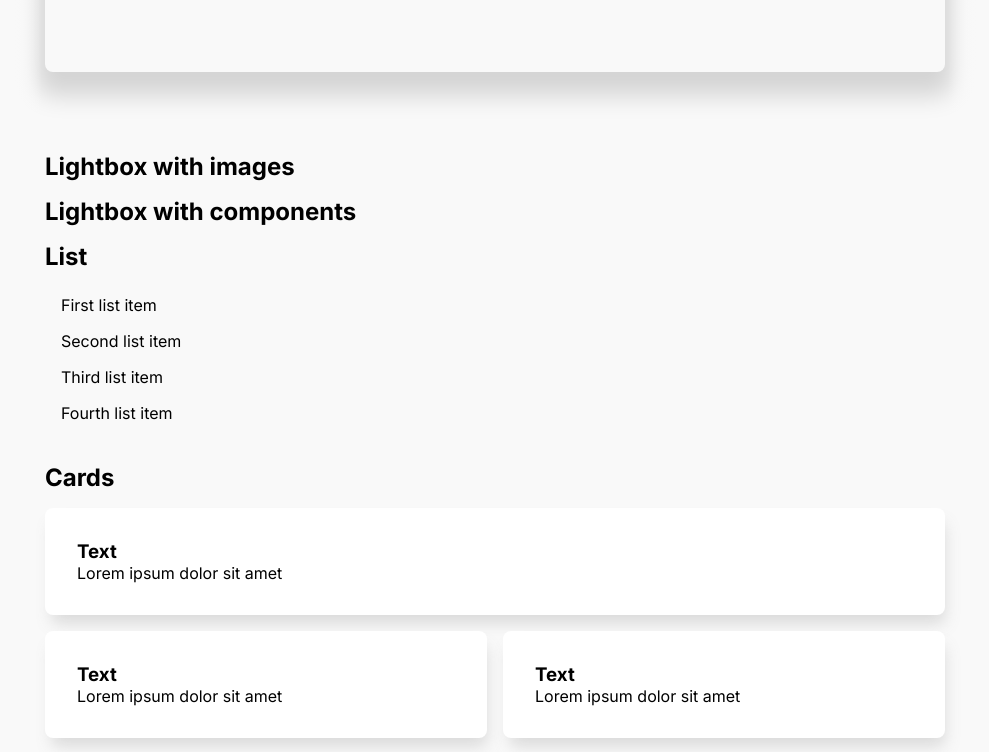
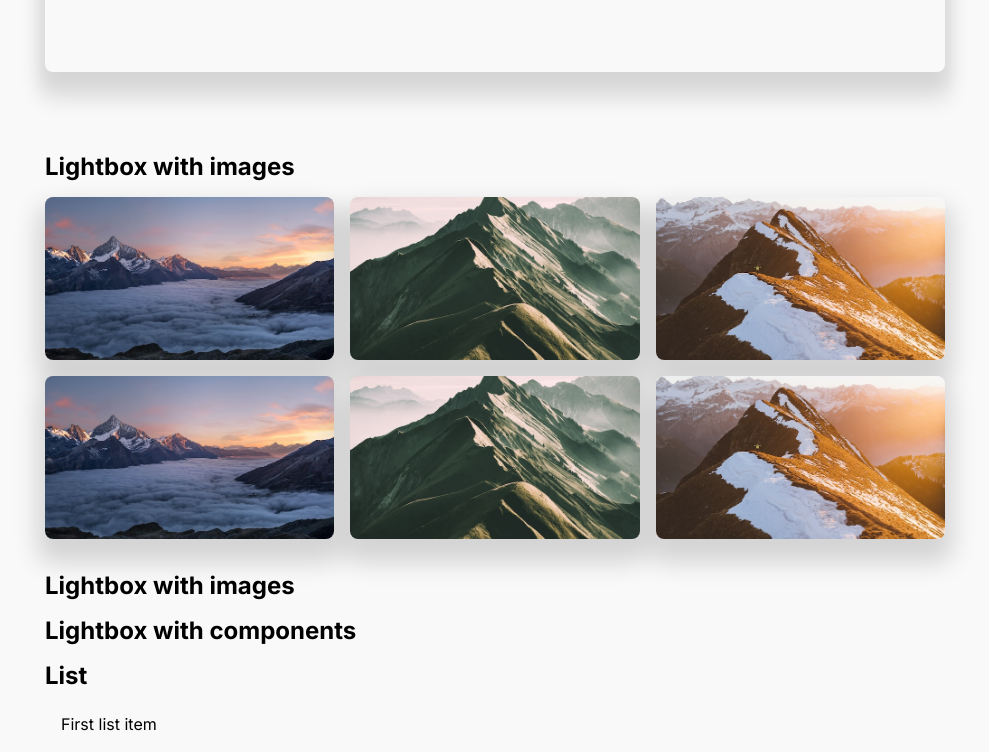
Before and after one commit to cristian-albu/acj-v2, a Next.js app: page /stylesheet in a window 1280 px wide. Shown: the part 2326-3078 px from the top of the page, without its empty margins (145-1134 px from the left). Built offline with nearby package versions, Linux system fonts and the light colour scheme.

Commit message:
lightbox part 1

```diff
--- /dev/null
+++ b/shared/components/presentation/Lightbox.tsx
@@ -0,0 +1,147 @@
+"use client";
+import React, { CSSProperties, use, useEffect, useId, useRef, useState } from "react";
+import styles from "./presentation.module.scss";
+import { TPresentationComponent, TPresentationImages } from "./types";
+import PresentationItem from "./PresentationItem";
+import { createPortal } from "react-dom";
+import Button from "../layout/Button";
+import { getFocusableElements } from "@/shared/lib/getFocusableElements";
+
+const basePresItemStyle: CSSProperties = { scale: 1, opacity: 1 };
+const activePresItemStyle: CSSProperties = { scale: 1.5, zIndex: 50, opacity: 0 };
+
+const Lightbox: React.FC<TPresentationImages> = ({ type, presentationItems }) => {
+    const lightboxIdPrefix = useId();
+    const modalIdPrefix = useId();
+    const lightboxRef = useRef<HTMLDivElement | null>(null);
+    const lightboxContainerRef = useRef<HTMLDivElement | null>(null);
+    const [isLightboxOpen, setIsLightboxOpen] = useState(false);
+
+    const [currIndex, setCurrIndex] = useState(0);
+
+    const handleItemClick = (index: number) => {
+        setCurrIndex(index);
+        setIsLightboxOpen((prev) => !prev);
+    };
+
+    const handleModalClose = () => {
+        setIsLightboxOpen(false);
+
+        const { elements } = getFocusableElements(lightboxContainerRef.current as HTMLDivElement);
+        const target = elements.findIndex((element) => element.id === `${lightboxIdPrefix}-presentation-item-${currIndex}`);
+        elements[target].focus();
+    };
+
+    const handlePrevious = () => {
+        if (currIndex === 0) {
+            setCurrIndex(presentationItems.length - 1);
+        } else {
+            setCurrIndex(currIndex - 1);
+        }
+    };
+
+    const handleNext = () => {
+        if (currIndex === presentationItems.length - 1) {
+            setCurrIndex(0);
+        } else {
+            setCurrIndex(currIndex + 1);
+        }
+    };
+
+    const onKeyDown = (e: React.KeyboardEvent<HTMLDivElement>) => {
+        if (isLightboxOpen) {
+            if (e.key === "Escape") {
+                e.preventDefault();
+                handleModalClose();
+            }
+
+            if (e.key === "ArrowLeft") {
+                e.preventDefault();
+                handlePrevious();
+            }
+
+            if (e.key === "ArrowRight") {
+                e.preventDefault();
+                handleNext();
+            }
+
+            if (e.key === "Tab") {
+                e.preventDefault();
+            }
+        }
+    };
+
+    const handleLightboxContainerKeydown = (e: React.KeyboardEvent<HTMLDivElement>) => {
+        console.log(e.key);
+        if (e.key === "Enter" || e.key === " ") {
+            e.preventDefault();
+            handleItemClick(currIndex);
+        }
+
+        if (e.key === "ArrowLeft") {
+            e.preventDefault();
+            handlePrevious();
+        }
+
+        if (e.key === "ArrowRight") {
+            e.preventDefault();
+            handleNext();
+        }
+    };
+
+    return (
+        <div className={styles.lightboxWrapper} ref={lightboxRef} onKeyDown={onKeyDown}>
+            <div
+                className={styles.lightboxContainer}
+                role="listbox"
+                tabIndex={0}
+                ref={lightboxContainerRef}
+                onKeyDown={handleLightboxContainerKeydown}
+            >
+                {presentationItems.map((item, index) => (
+                    <PresentationItem
+                        idPrefix={lightboxIdPrefix}
+                        key={index.toString()}
+                        item={item.item}
+                        type={type}
+                        index={index}
+                        draggable={false}
+                        className={styles.presItem}
+                        tabIndex={0}
+                        onClick={() => handleItemClick(index)}
+                        style={index === currIndex && isLightboxOpen ? activePresItemStyle : basePresItemStyle}
+                        onFocus={() => setCurrIndex(index)}
+                    />
+                ))}
+            </div>
+
+            {isLightboxOpen &&
+                createPortal(
+                    <div className={styles.lightboxModal} tabIndex={0} role="listbox">
+                        <div className={styles.lightboxBackground} onClick={handleModalClose} />
+
+                        <div className={styles.modalContainer}>
+                            <Button onClick={handlePrevious}>{"<"}</Button>
+                            <PresentationItem
+                                idPrefix={modalIdPrefix}
+                                key={currIndex.toString()}
+                                item={presentationItems[currIndex].item}
+                                type={type}
+                                index={currIndex}
+                                draggable={false}
+                                tabIndex={0}
+                                className={styles.presItem}
+                            />
+                            <Button onClick={handleNext}>{">"}</Button>
+                        </div>
+                        <Button onClick={handleModalClose} id={styles.closeBtn}>
+                            X
+                        </Button>
+                    </div>,
+                    document.body
+                )}
+        </div>
+    );
+};
+
+export default Lightbox;
--- a/shared/components/presentation/PresentationItem.tsx
+++ b/shared/components/presentation/PresentationItem.tsx
@@ -15,24 +15,34 @@ import { TImage, TPresentationItem } from "./types";
 export const PresentationItem: React.FC<TPresentationItem> = ({
     item,
     type,
+    idPrefix,
     className,
     style,
     index,
+    draggable = true,
+    tabIndex,
     onFocus,
+    onClick,
     eventHandlers,
 }) => {
     const handleFocus = () => {
         onFocus && onFocus();
     };
+
+    const handleClick = () => {
+        onClick && onClick();
+    };
     return (
         <div
+            id={`${idPrefix}-presentation-item-${index}`}
             className={className}
-            draggable={true}
+            draggable={draggable}
             style={style}
-            aria-label={`Slide number: ${index + 1}`}
-            role="option"
-            tabIndex={0}
+            aria-label={`Item number: ${index + 1} ${(type === "images" && (item as TImage).alt) || ""}`}
+            role={type === "components" || tabIndex === 0 ? "option" : "img"}
+            tabIndex={tabIndex === 0 ? 0 : -1 || type === "images" ? -1 : 0}
             onFocus={handleFocus}
+            onClick={handleClick}
             {...eventHandlers}
         >
             {type === "components" ? (
@@ -43,7 +53,7 @@ export const PresentationItem: React.FC<TPresentationItem> = ({
                         src={(item as TImage).src}
                         width={600}
                         height={600}
-                        alt={(item as TImage).alt || "slider image"}
+                        alt={(item as TImage).alt || "image"}
                         className={styles.img}
                     />
                 </div>
--- a/shared/components/presentation/Slider.tsx
+++ b/shared/components/presentation/Slider.tsx
@@ -1,9 +1,8 @@
 "use client";
-import React, { useEffect, useRef, useState } from "react";
+import React, { useRef, useState } from "react";
 import styles from "./presentation.module.scss";
 import { TImage, TPresentationComponent, TPresentationProps } from "./types";
 import Button from "../layout/Button";
-import getEffectiveBackgroundColor from "@/shared/lib/getEffectiveBackgroundColor";
 import PresentationItem from "./PresentationItem";
 import isCurrPrevOrNextIndex from "./utils/isCurrPrevOrNextIndex";
 import PresentationOverlay from "./utils/PresentationOverlay";
--- a/shared/components/presentation/Tabs.tsx
+++ b/shared/components/presentation/Tabs.tsx
@@ -8,6 +8,7 @@ import PresentationOverlay from "./utils/PresentationOverlay";
 
 const Tabs: React.FC<TPresentationProps> = ({ type, presentationItems }) => {
     const [currIndex, setCurrIndex] = useState(0);
+
     return (
         <div
             className={`${styles.tabs} ${type === "images" ? styles.tabImages : ""}`}
@@ -20,6 +21,7 @@ const Tabs: React.FC<TPresentationProps> = ({ type, presentationItems }) => {
                     <Button
                         key={index.toString()}
                         role="option"
+                        btnStyle={index === currIndex ? undefined : "outline"}
                         onClick={() => setCurrIndex(index)}
                         aria-label={`slider button that navigates to the tab number ${index + 1}. ${
                             type === "images" ? (item.item as TImage).alt || "" : ""
--- a/shared/components/presentation/presentation.module.scss
+++ b/shared/components/presentation/presentation.module.scss
@@ -141,7 +141,7 @@
             border-radius: 0.5rem;
             outline: 2px solid transparent;
             box-shadow: 0rem 1rem 1.5rem 0.5rem rgba(0, 0, 0, 0.15);
-            transition: translate 0.5s ease-in-out, opacity 0.5s ease-in-out, box-shadow 0.5s, outline 0.5s;
+            transition: translate 0.5s ease-in-out, transform 0.5s ease-in-out, box-shadow 0.5s, outline 0.5s;
         }
     }
 
@@ -160,6 +160,105 @@
         & > button {
             flex-grow: 1;
         }
+    }
+}
+
+.lightboxWrapper {
+    width: 100%;
+    display: flex;
+    flex-direction: column;
+    justify-content: center;
+    align-items: center;
+
+    & .lightboxContainer {
+        width: 100%;
+        display: grid;
+        grid-template-columns: repeat(3, 1fr);
+        gap: 1rem;
+
+        & .presItem {
+            width: 100%;
+            aspect-ratio: 16/9;
+            flex-grow: 0;
+            flex-shrink: 0;
+            position: relative;
+            display: flex;
+            justify-content: center;
+            align-items: center;
+            overflow: hidden;
+            cursor: pointer;
+            border-radius: 0.5rem;
+            outline: 2px solid transparent;
+            box-shadow: 0rem 1rem 1.5rem 0.5rem rgba(0, 0, 0, 0.15);
+            transition: translate 0.35s ease-in-out, scale 0.35s ease-in-out, box-shadow 0.35s, outline 0.35s,
+                opacity 0.35s ease-in-out;
+
+            &:focus-visible {
+                outline: 2px solid black;
+            }
+        }
+    }
+}
+
+.lightboxModal {
+    width: 100%;
+    height: 100%;
+    position: fixed;
+    left: 0;
+    top: 0;
+    display: flex;
+    justify-content: center;
+    align-items: center;
+    z-index: 100;
+    animation: fadeIn 0.5s ease-in-out;
+    overflow: hidden;
+    backdrop-filter: blur(0.5rem);
+
+    & .lightboxBackground {
+        width: 100%;
+        height: 100%;
+        position: absolute;
+        left: 0;
+        top: 0;
+        display: flex;
+        justify-content: center;
+        align-items: center;
+        z-index: 1;
+        background-color: rgba(0, 0, 0, 0.8);
+    }
+
+    & .modalContainer {
+        width: 100%;
+        height: 100%;
+        display: flex;
+        justify-content: center;
+        align-items: center;
+        position: relative;
+        gap: 1rem;
+
+        & .presItem {
+            width: 60%;
+            aspect-ratio: 16/9;
+            position: relative;
+            display: flex;
+            justify-content: center;
+            align-items: center;
+            border-radius: 0.5rem;
+            overflow: hidden;
+            z-index: 2;
+            box-shadow: 0rem 1rem 1.5rem 0.5rem rgba(0, 0, 0, 0.15);
+        }
+
+        & > button {
+            z-index: 2;
+        }
+    }
+
+    & #closeBtn {
+        position: absolute;
+        right: 1rem;
+        top: 1rem;
+        z-index: 2;
     }
 }
 
--- a/shared/components/presentation/types.ts
+++ b/shared/components/presentation/types.ts
@@ -19,7 +19,11 @@ export type TPresentationComponent = {
 
 export type TPresentationItem = {
     type: "images" | "components";
+    idPrefix?: string;
     onFocus?: () => void;
+    onClick?: () => void;
+    tabIndex?: number;
+    draggable?: boolean;
     index: number;
     eventHandlers?: Record<string, (e: any) => void>;
     className: string;
--- a/views/stylesheet/StylesheetView.tsx
+++ b/views/stylesheet/StylesheetView.tsx
@@ -15,9 +15,10 @@ import Wrapper from "@/shared/components/layout/Wrapper";
 import Slider from "@/shared/components/presentation/Slider";
 import List from "@/shared/components/menu/List";
 import Menu from "@/shared/components/menu/Menu";
-import React from "react";
+import React, { useEffect, useState } from "react";
 import { TPresentationProps } from "@/shared/components/presentation/types";
 import Tabs from "@/shared/components/presentation/Tabs";
+import Lightbox from "@/shared/components/presentation/Lightbox";
 
 const mock_sliderData: TPresentationProps = {
     type: "images",
@@ -60,6 +61,12 @@ const StylesheetView = () => {
                 <Row>
                     <Tabs {...mock_sliderData2} />
                 </Row>
+
+                <Title>Lightbox with images</Title>
+                <Row>
+                    <Lightbox {...mock_sliderData} />
+                </Row>
+
                 <Title>Lightbox with images</Title>
                 <Title>Lightbox with components</Title>
                 <Title>List</Title>
```
